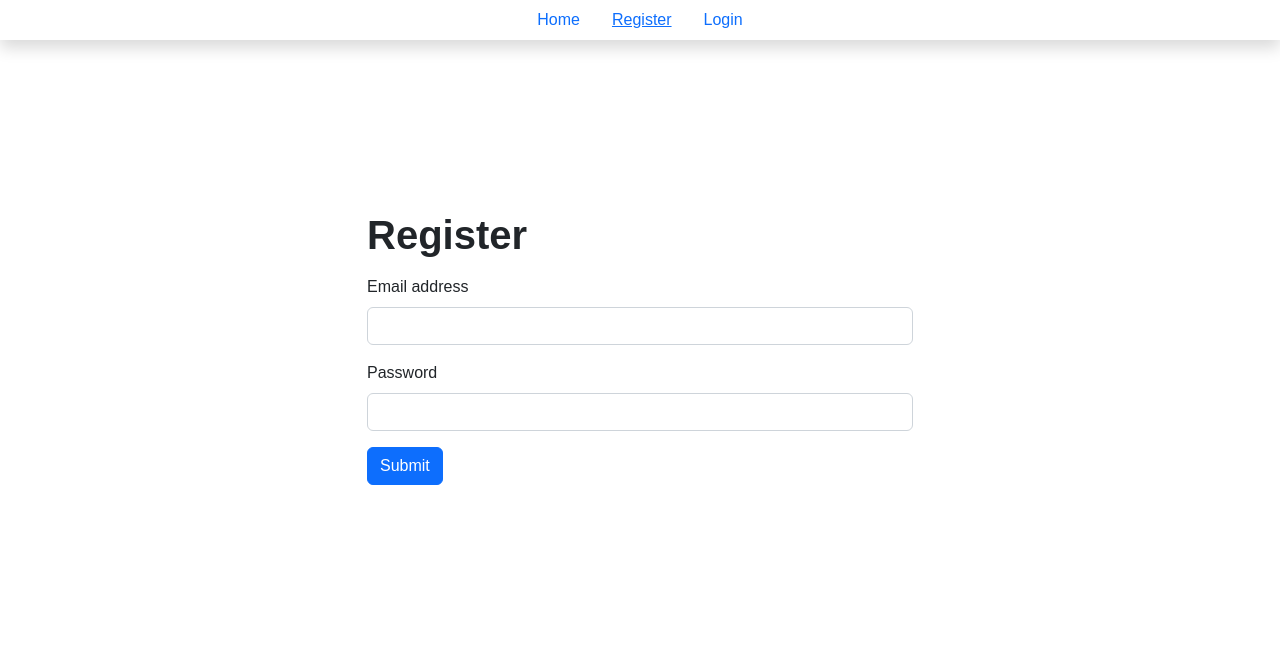
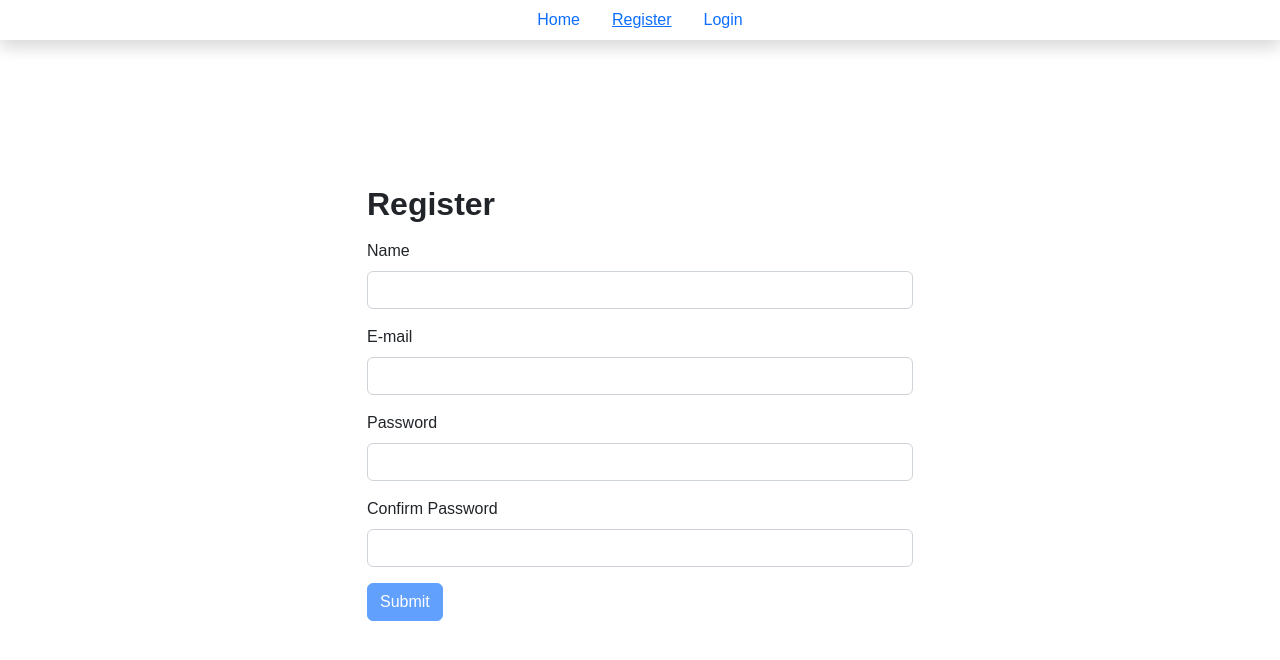
Before and after one commit to buddikaperera/mern-soketio-RN-FullStack-app, a React (Create React App) app: page /register in a window 1280 px wide. Shown: the top 660 px of the page. Built offline with nearby package versions, Linux system fonts and the light colour scheme.

Commit message:
reusable text box component added

```diff
--- /dev/null
+++ b/src/components/forms/Input.js
@@ -0,0 +1,17 @@
+import React from 'react';
+
+const Input = ({ value, setValue, type, label }) => {
+	return (
+		<div className="mb-3">
+			<label className="form-label">{label}</label>
+			<input
+				type={type}
+				className="form-control"
+				value={value}
+				onChange={(e) => setValue(e.target.value)}
+			/>
+		</div>
+	);
+};
+
+export default Input;
--- a/src/pages/Register.js
+++ b/src/pages/Register.js
@@ -1,45 +1,57 @@
-import React from 'react';
+import React, { useState } from 'react';
+import Input from '../components/forms/Input';
 
 function Register() {
+	const [email, setEmail] = useState('');
+	const [password, setPassword] = useState('');
+	const [name, setName] = useState('');
+	const [confirmPassword, setConfirmPassword] = useState('');
 	return (
 		<div
 			className="d-flex justify-content-center align-items-center vh-100"
-			style={{ marginTop: '-100px' }}
+			style={{ marginTop: '-45px' }}
 		>
 			<div className="container">
 				<div className="row">
 					<div className="col-md-6 offset-md-3">
-						<h1 className="fw-bold mb-3">Register </h1>
+						<h2 className="fw-bold mb-3">Register </h2>
 						<form>
-							<div className="mb-3">
-								<label
-									htmlFor="exampleInputEmail1"
-									className="form-label"
-								>
-									Email address
-								</label>
-								<input
-									type="email"
-									className="form-control"
-									id="exampleInputEmail1"
-									aria-describedby="emailHelp"
-								/>
-							</div>
-							<div className="mb-3">
-								<label
-									htmlFor="exampleInputPassword1"
-									className="form-label"
-								>
-									Password
-								</label>
-								<input
-									type="password"
-									className="form-control"
-									id="exampleInputPassword1"
-								/>
-							</div>
+							<Input
+								value={name}
+								setValue={setName}
+								type="text"
+								label="Name"
+							/>
+							<Input
+								value={email}
+								setValue={setEmail}
+								type="email"
+								label="E-mail"
+							/>
+							<Input
+								value={password}
+								setValue={setPassword}
+								type="password"
+								label="Password"
+							/>
 
-							<button type="submit" className="btn btn-primary">
+							<Input
+								value={confirmPassword}
+								setValue={setConfirmPassword}
+								type="password"
+								label="Confirm Password"
+							/>
+
+							<button
+								type="submit"
+								className="btn btn-primary"
+								disabled={
+									!email ||
+									!password ||
+									!name ||
+									!confirmPassword
+								}
+							>
 								Submit
 							</button>
 						</form>
```
